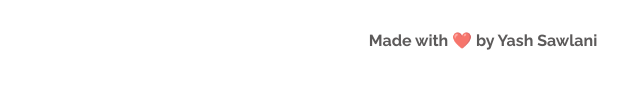
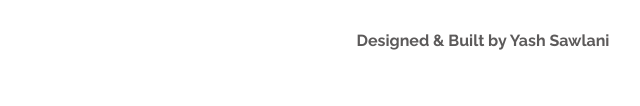
Before and after one commit to Yash846/Portfolio-v1, a website built with webpack: page index.html in a window 1280 px wide. Shown: the part 5988-6094 px from the top of the page, 307-947 px from the left. Built offline with nearby package versions, Linux system fonts and the light colour scheme.

Commit message:
content updated

```diff
--- a/index.html
+++ b/index.html
@@ -1371,7 +1371,7 @@
                 </form>
               </div>
             </div>
-            <div class="attribution">Made with ❤️ by Yash Sawlani</div>
+            <div class="attribution">Designed & Built by Yash Sawlani</div>
           </div>
         </section>
 
```
